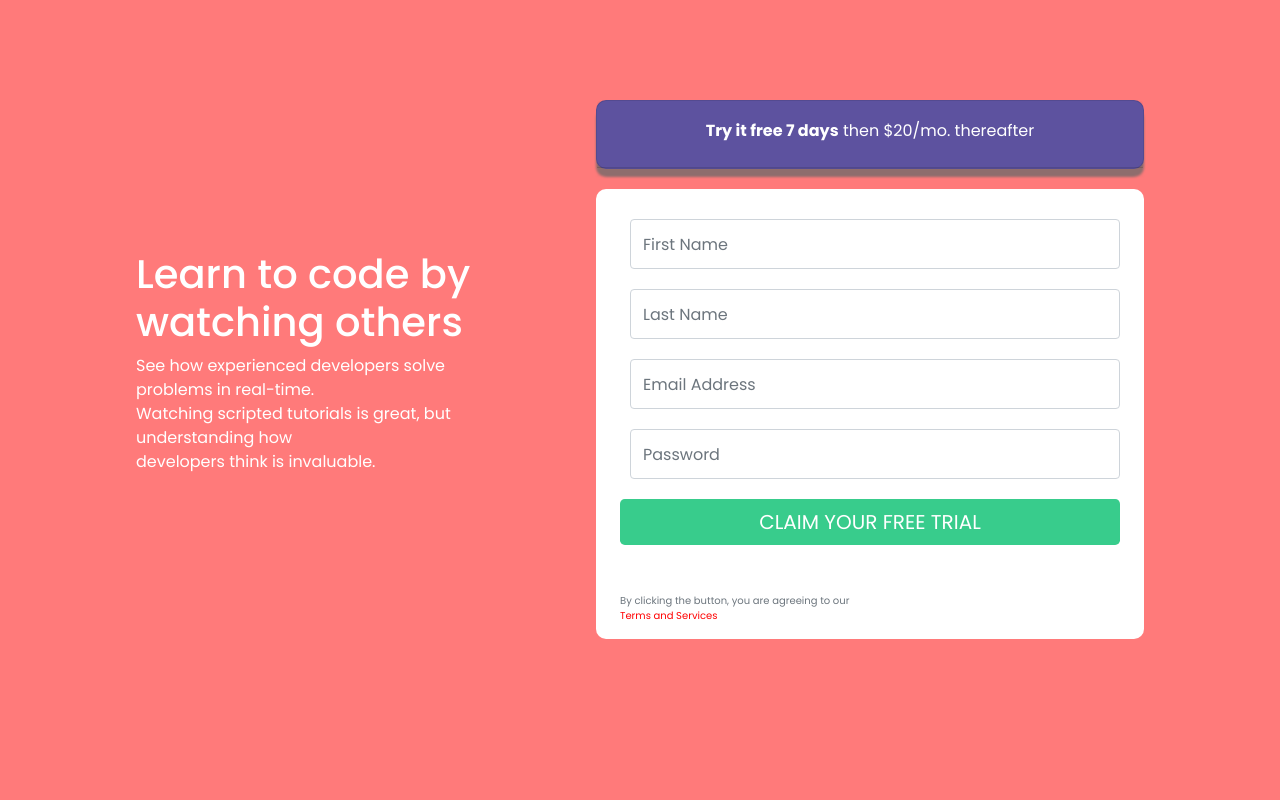
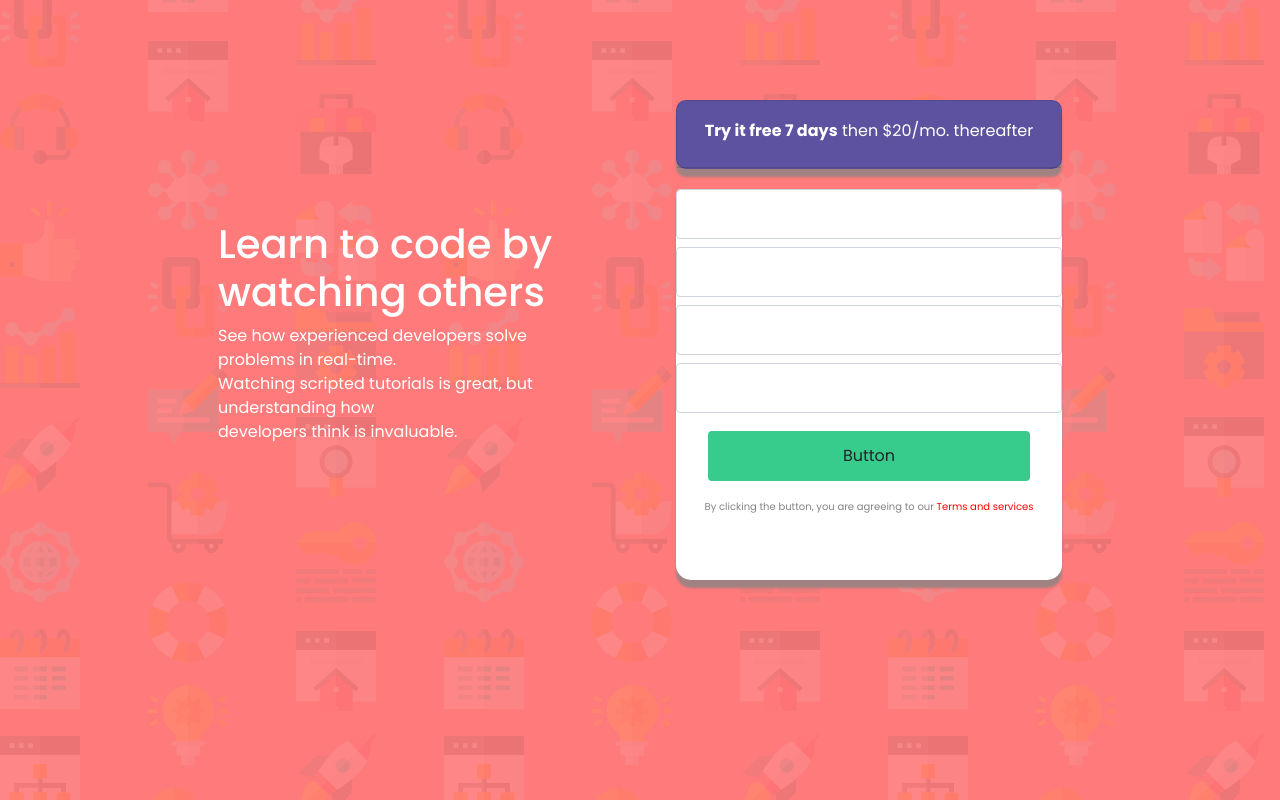
Before and after one commit to HilrickWebDev/SignupChallenge, a plain HTML site: page index.html in a window 1280 px wide. Drawn offline with nearby package versions, Linux system fonts and the light colour scheme.

Commit message:
Finished day 2. Add js and finish form

```diff
--- a/index.html
+++ b/index.html
@@ -1,92 +1,98 @@
 <!DOCTYPE html>
 <html lang="en">
   <head>
-  <meta charset="UTF-8">
-  <meta name="viewport" content="width=device-width, initial-scale=1.0"> <!-- displays site properly based on user's device -->
+    <meta charset="UTF-8" />
+    <meta name="viewport" content="width=device-width, initial-scale=1.0" />
+    <!-- displays site properly based on user's device -->
 
-  <link rel="icon" type="image/png" sizes="32x32" href="./images/favicon-32x32.png">
+    <link
+      rel="icon"
+      type="image/png"
+      sizes="32x32"
+      href="./images/favicon-32x32.png"
+    />
 
     <title>Frontend Mentor | Intro component with sign up form</title>
-  <link href="https://cdn.jsdelivr.net/npm/bootstrap@5.0.2/dist/css/bootstrap.min.css" rel="stylesheet" integrity="sha384-EVSTQN3/azprG1Anm3QDgpJLIm9Nao0Yz1ztcQTwFspd3yD65VohhpuuCOmLASjC" crossorigin="anonymous">
-  <link rel="stylesheet" href="styles.css">
-  <link rel="preconnect" href="https://fonts.googleapis.com"><link rel="preconnect" href="https://fonts.gstatic.com" crossorigin><link href="https://fonts.googleapis.com/css2?family=Poppins:wght@400;500;600;700&display=swap" rel="stylesheet">
+    <link
+      href="https://cdn.jsdelivr.net/npm/bootstrap@5.0.2/dist/css/bootstrap.min.css"
+      rel="stylesheet"
+      integrity="sha384-EVSTQN3/azprG1Anm3QDgpJLIm9Nao0Yz1ztcQTwFspd3yD65VohhpuuCOmLASjC"
+      crossorigin="anonymous"
+    />
+    <link rel="stylesheet" href="styles.css" />
+    <link rel="preconnect" href="https://fonts.googleapis.com" />
+    <link rel="preconnect" href="https://fonts.gstatic.com" crossorigin />
+    <link
+      href="https://fonts.googleapis.com/css2?family=Poppins:wght@400;500;600;700&display=swap"
+      rel="stylesheet"
+    />
 
     <!-- Feel free to remove these styles or customise in your own stylesheet 👍 -->
     <style>
-    .attribution { font-size: 11px; text-align: center; }
-    .attribution a { color: hsl(228, 45%, 44%); }
+      .attribution {
+        font-size: 11px;
+        text-align: center;
+      }
+      .attribution a {
+        color: hsl(228, 45%, 44%);
+      }
     </style>
   </head>
   <body>
+    <div class="container bg">
       <div id="main-container" class="row">
-
         <!-- Left Side -->
 
         <div class="col-sm left-side">
           <div class="container-md">
-          <h1>Learn to code by<br>watching others</h1>
-          <p>See how experienced developers solve problems in real-time.<br>
-          Watching scripted tutorials is great, but understanding how<br>
-          developers think is invaluable.</p>
+            <h1>Learn to code by<br />watching others</h1>
+            <p>
+              See how experienced developers solve problems in real-time.<br />
+              Watching scripted tutorials is great, but understanding how<br />
+              developers think is invaluable.
+            </p>
           </div>
         </div>
 
         <!-- Right Side -->
 
         <div class="col-sm">
-        <div class="container-md">
+          <div class="container-md right-container">
+            <!-- purple card -->
 
             <div id="card" class="card">
               <div class="card-header">
-              <p><strong>Try it free 7 days</strong> then $20/mo. thereafter</p>
+                <p>
+                  <strong>Try it free 7 days</strong> then $20/mo. thereafter
+                </p>
               </div>
             </div>
 
             <!-- form -->
 
+            <div class="d-grid gap-2 col-10 mx-auto input-container">
+              <input type="text" class="form-control form-input" />
+              <input type="text" class="form-control form-input" />
+              <input type="text" class="form-control form-input" />
+              <input type="text" class="form-control form-input" />
 
-          <div id="form-container" class="container-md">
-            <main class="form-signin">
-              <form>
+              <!-- BUTTON -->
 
-                <span><input class="form-control" type="text" placeholder="First Name" aria-label="default input example"></span>
-                <span><input class="form-control" type="text" placeholder="Last Name" aria-label="default input example"></span>
-                <span><input class="form-control" type="text" placeholder="Email Address" aria-label="default input example"></span>
-                <span><input class="form-control" type="text" placeholder="Password" aria-label="default input example"></span>
-
-
-                <!-- <div class="form-floating">
-                  <input type="email" class="form-control" id="floatingInput" placeholder="name@example.com">
-                  <label for="floatingInput">Email address</label>
+              <div class="d-grid gap-2 col-10 mx-auto">
+                <button class="btn green-button" type="button">Button</button>
               </div>
-                <div class="form-floating">
-                  <input type="password" class="form-control" id="floatingPassword" placeholder="Password">
-                  <label for="floatingPassword">Password</label>
-                </div> -->
-
-                <button id="button" class="w-100 btn btn-lg btn-primary" type="submit">CLAIM YOUR FREE TRIAL</button>
-                <!-- <p class="mt-5 mb-3 text-muted terms-font">By clicking the button, you are agreeing to our<span class="terms">Terms and Services</span></p> -->
-                <p class="mt-5 mb-3 text-muted terms-font">
+              <div id="terms" class="container">
+                <div class="row align-items-center">
+                  <p class="terms-font">
                     By clicking the button, you are agreeing to our
-                  <span class="terms">Terms and Services</span>
+                    <span class="terms">Terms and services</span>
                   </p>
-              </form>
-            </main>
-          </div>
-
-
-
-
                 </div>
               </div>
             </div>
-
-
-
-
-  <footer>
-
-    </p>
-  </footer>
+          </div>
+        </div>
+      </div>
+    </div>
   </body>
 </html>
--- a/styles.css
+++ b/styles.css
@@ -1,13 +1,19 @@
 body {
-    background-color: hsl(0, 100%, 74%);
+
     color: white;
     font-family: "Poppins", sans-serif;
+    background: url(/images/bg-intro-desktop.png);
+    /* background-blend-mode: luminosity; */
+    background-color: hsl(0, 100%, 74%);
     /* font-weight: 700; */
 }
+
 
 #main-container {
     margin: 100px;
 }
+
+/* LEFT SIDE */
 
 .left-side {
     display: flex;
@@ -15,11 +21,17 @@ body {
     align-items: center;
 }
 
+.right-container {
+
+}
+
+/* Purple card */
+
 #card {
     border-radius: 10px;
     background-color: hsl(248, 32%, 49%);
     margin-bottom: 20px;
-    filter: drop-shadow(0px 8px 1px #8f6d6d);
+    filter: drop-shadow(0px 8px 1px #a18282);
 }
 
 #card p {
@@ -27,49 +39,39 @@ body {
     text-align: center;
 }
 
-#form-container {
-    border-radius: 10px;
-    padding-top: 20px;
+/* INPUTS */
+
+.input-container {
+    width: 100%;
     background-color: white;
-    display: flex;
-    align-items: center;
-    justify-content: center;
+    border-radius: 15px;
+    filter: drop-shadow(0px 8px 1px #a18282);
 }
 
 
-form {
-    width: 500px;
-    overflow: hidden;
-
-}
-input {
-    width: 100%;
+.form-input {
     height: 50px;
-    margin: 10px;
-}
-span {
-    display: block;
-    overflow: hidden;
-    padding-right:10px;
 }
 
-#button {
+.green-button {
     background-color: hsl(154, 59%, 51%);
     border: none;
     margin-top: 10px;
+    height: 50px;
 }
 
-.form-floating {
-    margin: 20px;
+#terms {
+    display: flex;
+    justify-content: center;
+    margin-top: 10px;
+    margin-bottom: 50px;
 }
 
-.form-signin {
-    align-items: center;
-}
 
 .terms-font {
     font-size: 10px;
     align-items: center;
+    color: rgb(132, 132, 132);
 }
 
 .terms {
```
Lines whose indentation alone changed are shown as unchanged.
